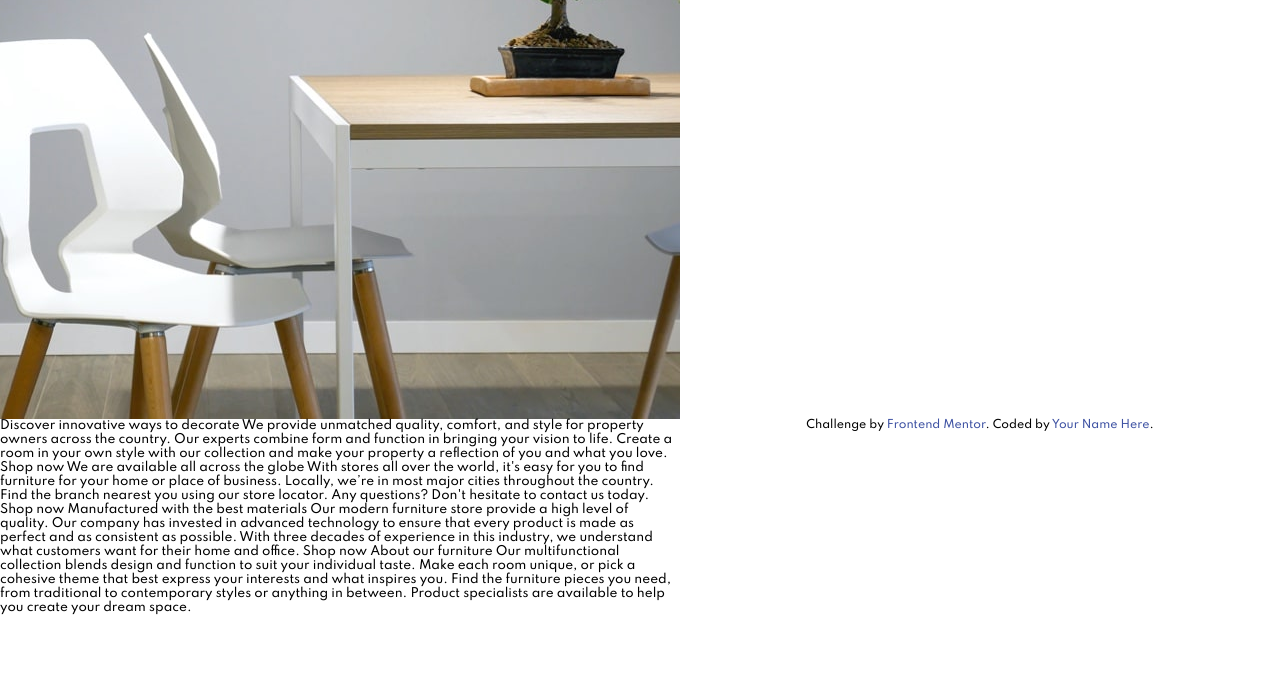
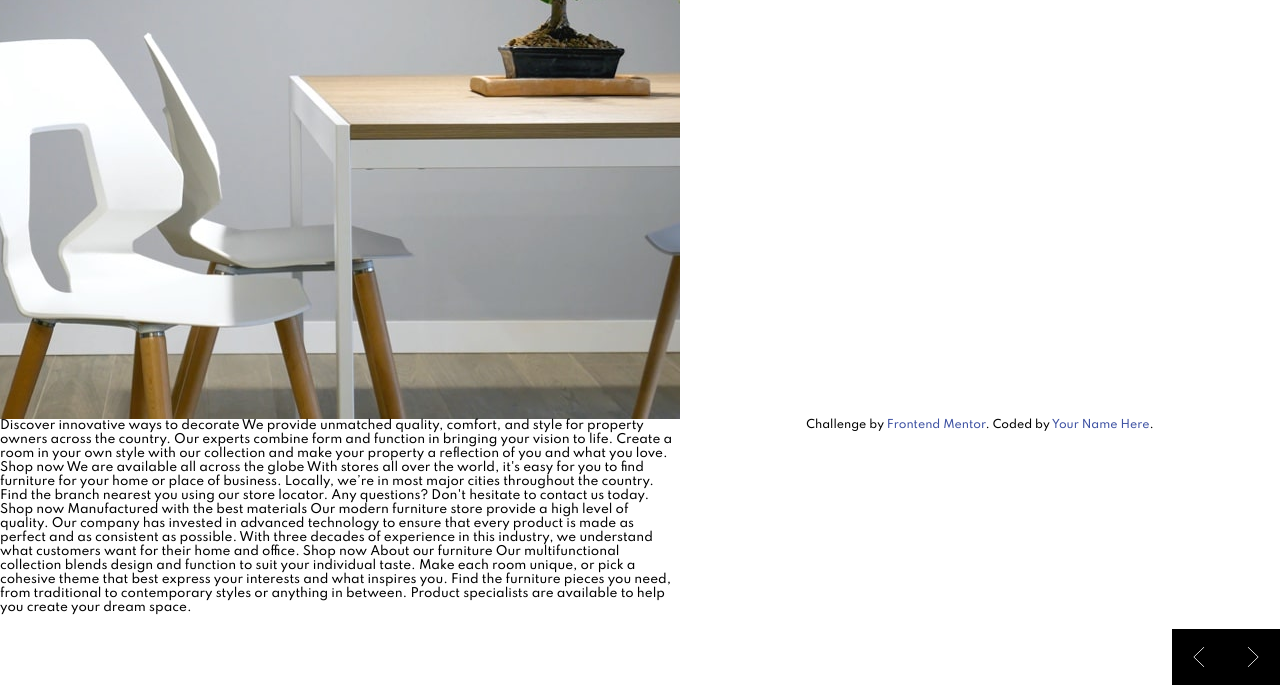
Before and after one commit to Orodan/room-homepage-master, a plain HTML site: page index.html in a window 1280 px wide. Shown: the part 115-800 px from the top of the page. Drawn offline with Linux system fonts and the light colour scheme.

Commit message:
💄  create slider controls

```diff
--- a/app/scss/_header.scss
+++ b/app/scss/_header.scss
@@ -120,6 +120,27 @@
             color: $black;
         }
     }
+
+    &__slider-controls {
+        position: absolute;
+        bottom: 0;
+        right: 0;
+        display: flex;
+        height: 56px;
+        width: 108px;
+
+        &__item {
+            display: grid;
+            place-items: center;
+            flex: 1;
+            background-color: $black;
+            text-align: center;
+
+            img {
+                height: 20px;
+            }
+        }
+    }
 }
 
 // Desktop
--- a/index.html
+++ b/index.html
@@ -44,6 +44,15 @@
         <a href="#">Contact</a>
       </div>
     </nav>
+
+    <div class="header__slider-controls">
+      <div class="header__slider-controls__item">
+        <img src="/images/icon-angle-left.svg" alt="left angle"/>
+      </div>
+      <div class="header__slider-controls__item">
+        <img src="/images/icon-angle-right.svg" alt="right angle"/>
+      </div>
+    </div>
   </header>
 
   <div>Test</div>
```
Also changed, not shown: dist/style.css.
